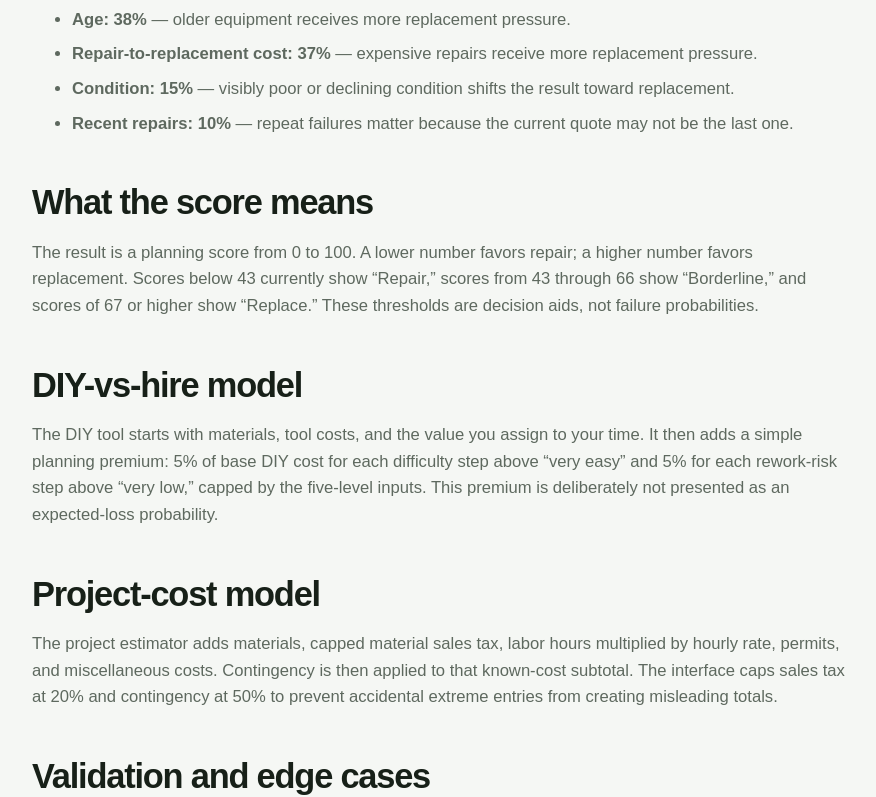
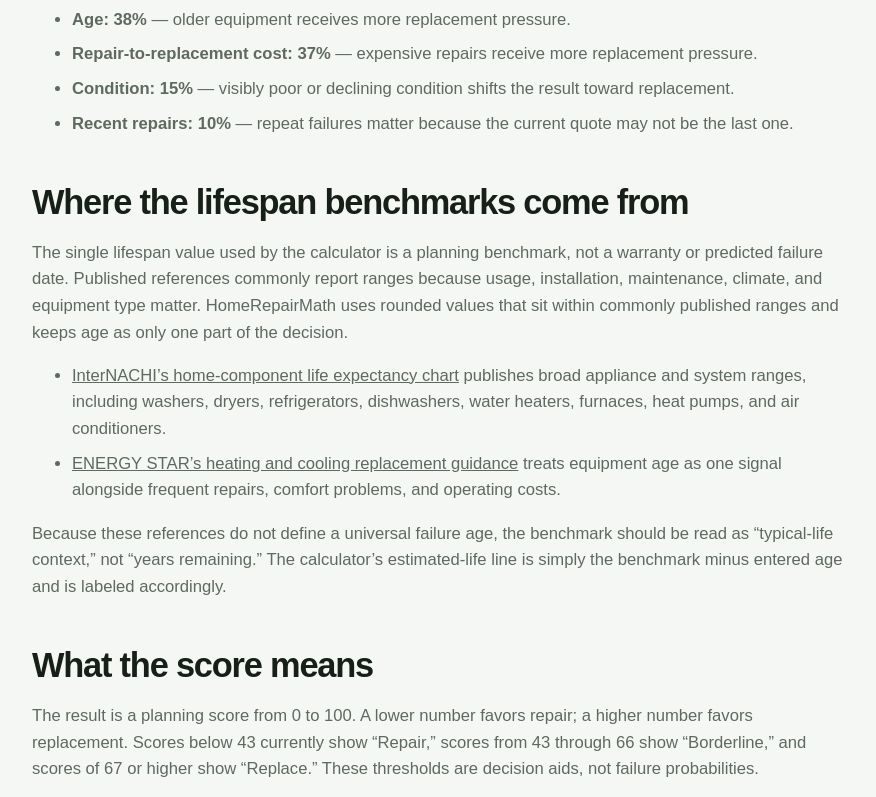
Before and after one commit to alexsulpizio-stack/HomeRepairMath, a Next.js app: page /methodology in a window 1280 px wide. Shown: the part 562-1359 px from the top of the page, without its empty margins (198-1074 px from the left). Built offline with nearby package versions, Linux system fonts and the light colour scheme; no server answers.

Commit message:
Document sources for lifespan benchmarks

```diff
--- a/app/methodology/page.tsx
+++ b/app/methodology/page.tsx
@@ -22,6 +22,14 @@ export default function MethodologyPage() {
         <li><strong>Recent repairs: 10%</strong> — repeat failures matter because the current quote may not be the last one.</li>
       </ul>
 
+      <h2>Where the lifespan benchmarks come from</h2>
+      <p>The single lifespan value used by the calculator is a planning benchmark, not a warranty or predicted failure date. Published references commonly report ranges because usage, installation, maintenance, climate, and equipment type matter. HomeRepairMath uses rounded values that sit within commonly published ranges and keeps age as only one part of the decision.</p>
+      <ul>
+        <li><a href="https://www.nachi.org/life-expectancy.htm">InterNACHI’s home-component life expectancy chart</a> publishes broad appliance and system ranges, including washers, dryers, refrigerators, dishwashers, water heaters, furnaces, heat pumps, and air conditioners.</li>
+        <li><a href="https://www.energystar.gov/saveathome/heating-cooling/replace">ENERGY STAR’s heating and cooling replacement guidance</a> treats equipment age as one signal alongside frequent repairs, comfort problems, and operating costs.</li>
+      </ul>
+      <p>Because these references do not define a universal failure age, the benchmark should be read as “typical-life context,” not “years remaining.” The calculator’s estimated-life line is simply the benchmark minus entered age and is labeled accordingly.</p>
+
       <h2>What the score means</h2>
       <p>The result is a planning score from 0 to 100. A lower number favors repair; a higher number favors replacement. Scores below 43 currently show “Repair,” scores from 43 through 66 show “Borderline,” and scores of 67 or higher show “Replace.” These thresholds are decision aids, not failure probabilities.</p>
 
```
